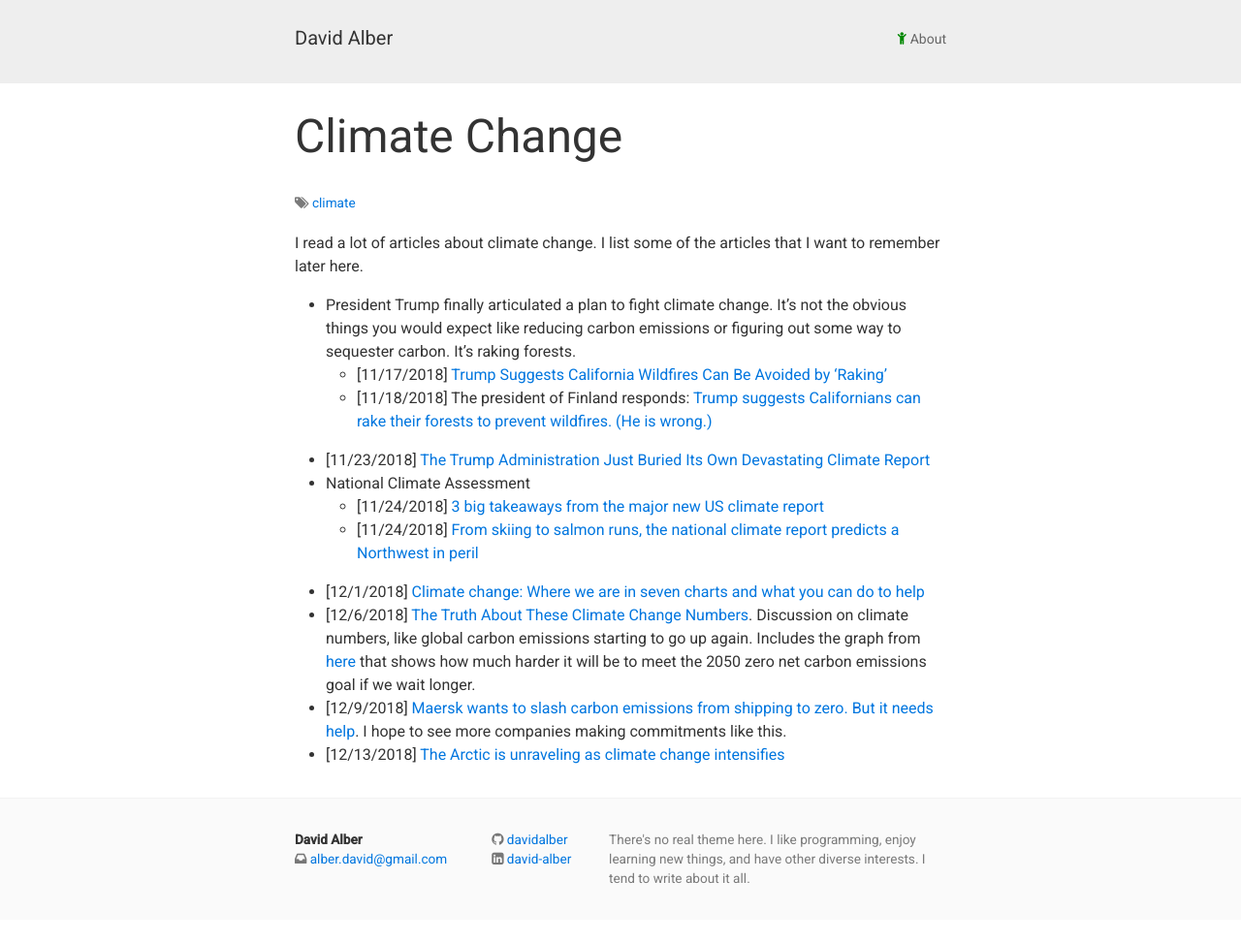
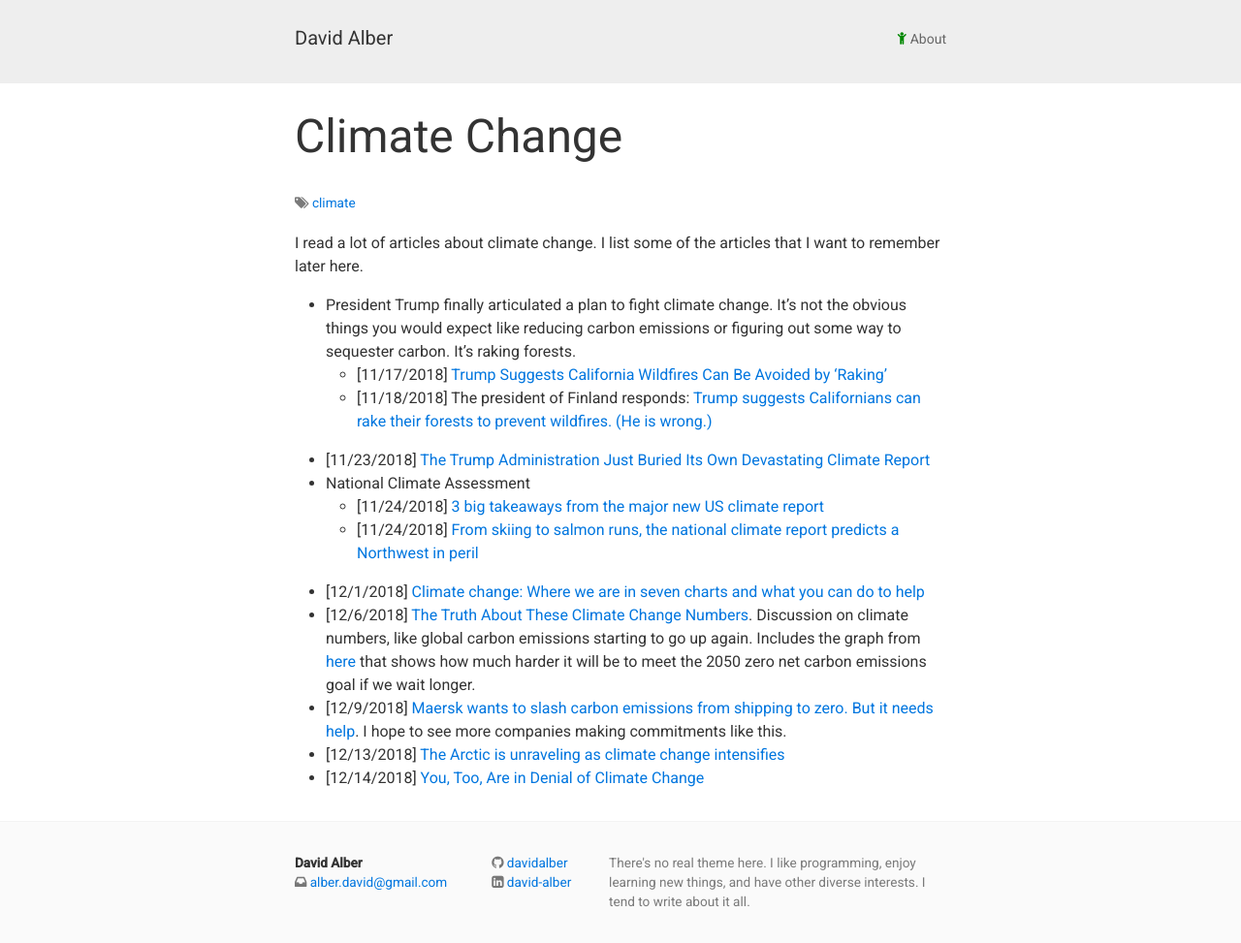
Before and after one commit to davidalber/davidalber.github.io, a Jekyll site: the page built from climate-change.md, in a window 1280 px wide. Shown: the whole page at 97% size. Built offline with Jekyll 4.4.1, drawn with Linux system fonts in a browser that asks for light colours; before the commit the page ends 949 px from its top, so only the background shows below that.

Commit message:
Add link

```diff
--- a/climate-change.md
+++ b/climate-change.md
@@ -31,3 +31,4 @@ articles that I want to remember later here.
 - [12/6/2018] [The Truth About These Climate Change Numbers](https://www.rollingstone.com/politics/politics-news/climate-change-stats-764163/). Discussion on climate numbers, like global carbon emissions starting to go up again. Includes the graph from [here](https://twitter.com/hal_harvey/status/1068175177874202624) that shows how much harder it will be to meet the 2050 zero net carbon emissions goal if we wait longer.
 - [12/9/2018] [Maersk wants to slash carbon emissions from shipping to zero. But it needs help](https://www.cnn.com/2018/12/05/business/maersk-carbon-emissions-shipping/index.html). I hope to see more companies making commitments like this.
 - [12/13/2018] [The Arctic is unraveling as climate change intensifies](https://www.axios.com/the-arctic-is-unraveling-global-warming-sea-ice-melt-0a0467a2-ad82-4741-8bbe-9e2072b71efc.html)
+- [12/14/2018] [You, Too, Are in Denial of Climate Change](https://nymag.com/intelligencer/2018/12/americans-believe-in-climate-change-but-not-climate-action.html)
```
